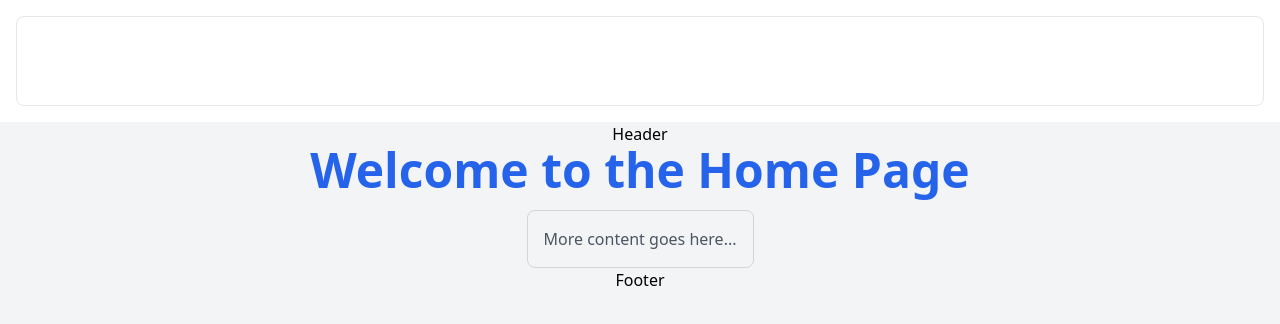
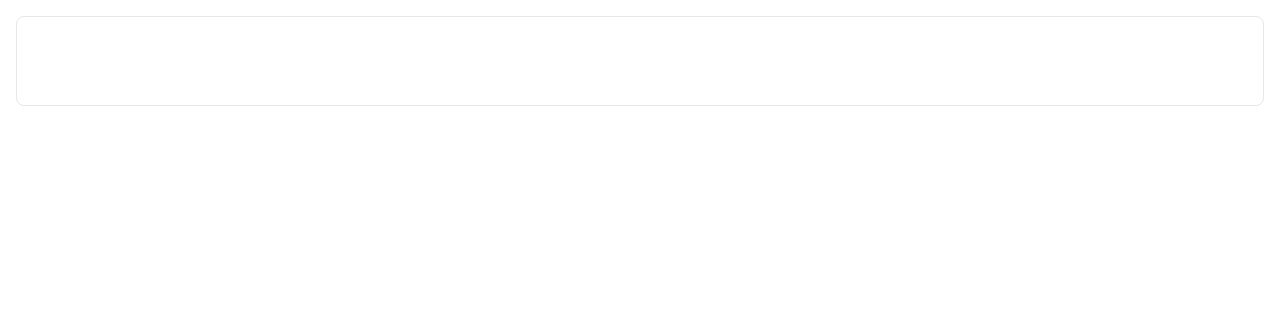
Before and after one commit to alassane8/Plantio, a Next.js app in the folder mobile-app/: page /home in a window 1280 px wide. Shown: the top 324 px of the page. Built offline with nearby package versions, Linux system fonts and the light colour scheme.

Commit message:
feat: new pages need work

```diff
--- a/mobile-app/pages/about.js
+++ b/mobile-app/pages/about.js
@@ -3,17 +3,19 @@ import NavigationBar from "../component/navbar";
 
 export default function about() {
   return (
+
   <div>
     <div className="bg-gray-100 h-screen flex flex-col items-center">
       <h1 className="text-3xl font-extrabold text-indigo-600 mb-4">
         About Us
       </h1>
-      <Link href="/home">
+
+  <NavigationBar />
+      <Link href="/login">
         <button className="bg-gray-500 hover:bg-blue-600 text-white font-bold py-2 px-4 rounded-full mt-4 transition duration-300 ease-in-out transform hover:scale-105">
         Home Page
         </button>
       </Link>
-
     </div>
   </div>
   )
--- a/mobile-app/pages/home.js
+++ b/mobile-app/pages/home.js
@@ -3,18 +3,9 @@ import NavigationBar from "../component/navbar";
 import Header from '../component/header';
 import Footer from '../component/footer';
 
-export default function login() {
+export default function home() {
+
   return (
-    <div>
-        <NavigationBar />
-        <div className="bg-gray-100 h-screen flex flex-col items-center">
-            <Header />
-            <h1 className="text-5xl font-bold text-blue-600 mb-4">Welcome to the Home Page</h1>
-            <div className="border border-gray-300 p-4 rounded-lg">
-                <p className="text-gray-600">More content goes here...</p>
-            </div>
-        <Footer />
-        </div>
-    </div>
+    <NavigationBar />
   )
 }
```
